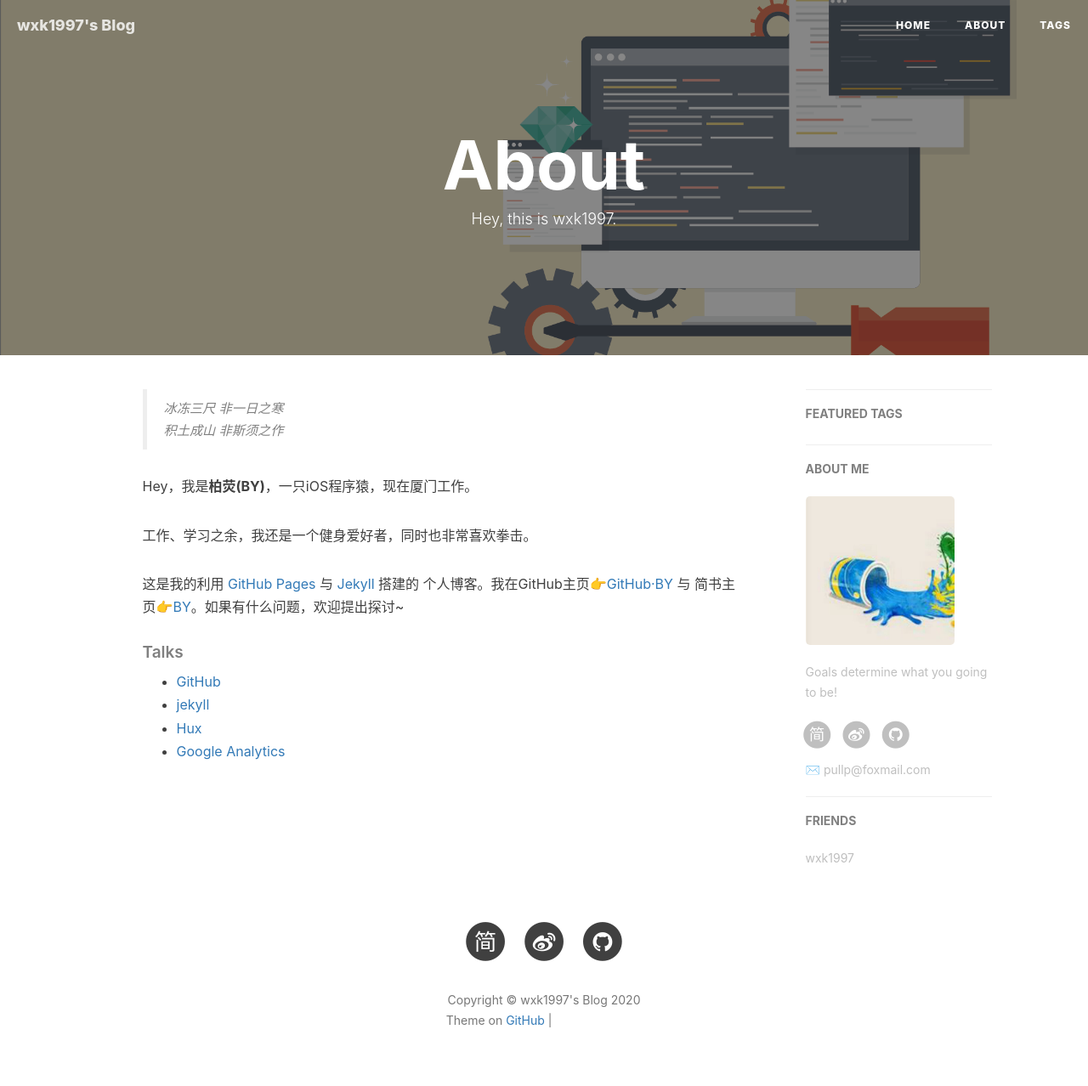
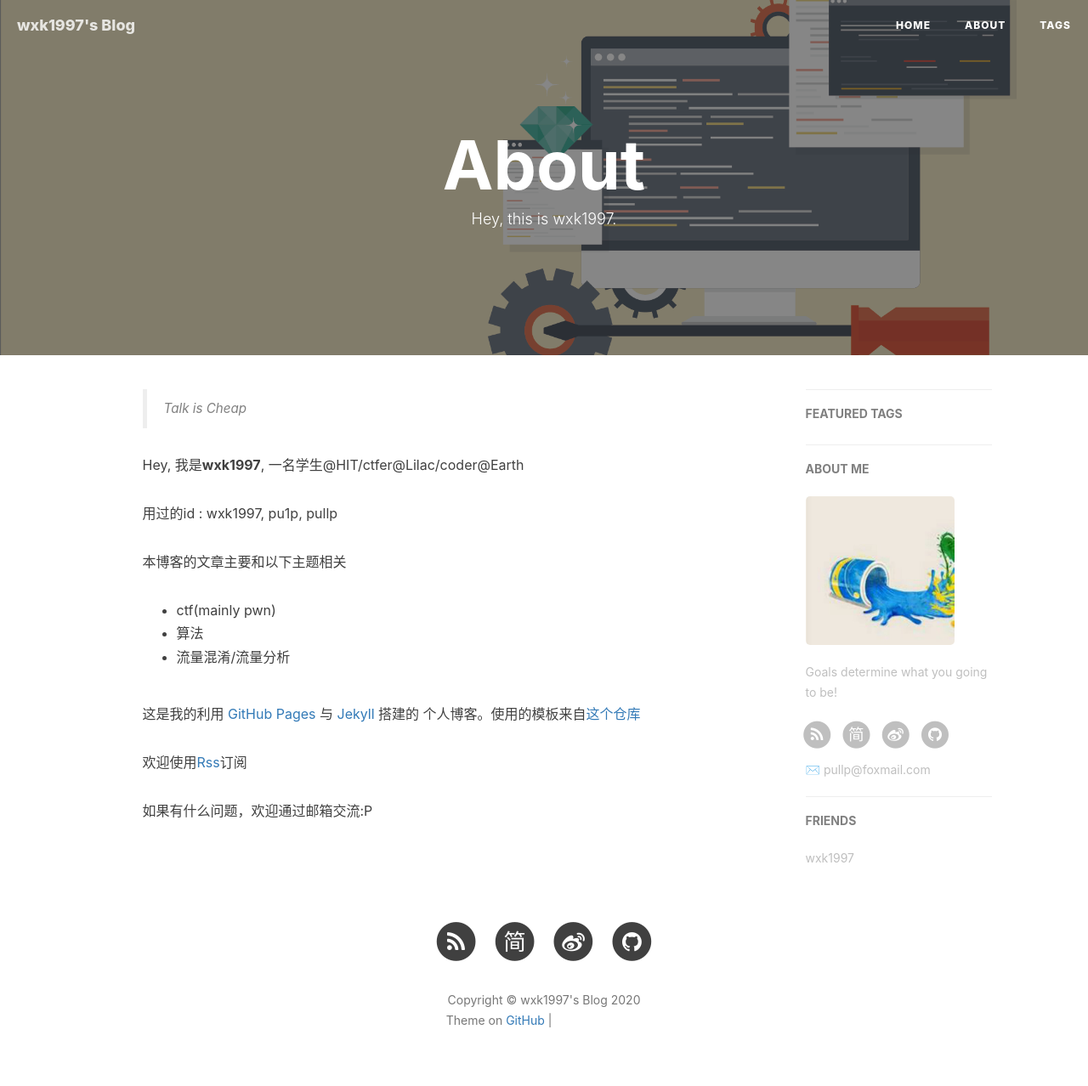
Before and after one commit to pullp/pullp.github.io, a Jekyll site: the page built from about.html, in a window 1280 px wide. Shown: the whole page at 85% size. Built offline with Jekyll 4.4.1, drawn with Linux system fonts in a browser that asks for light colours; nearby versions of some CDN libraries; comment, search, counter and statistics services are not loaded; grey boxes are pictures that could not be loaded.

Commit message:
feat: update about, enable rss

```diff
--- a/_config.yml
+++ b/_config.yml
@@ -17,7 +17,7 @@
 
 
 # SNS settings
-RSS: false
+RSS: true
 weibo_username:     wxk_1997
 # zhihu_username:
 github_username:    pullp
--- a/about.html
+++ b/about.html
@@ -15,47 +15,29 @@
 <div class="zh post-container">
 
     <!--copied from markdown -->
-    <blockquote><p>冰冻三尺 非一日之寒<br>
-    积土成山 非斯须之作</p></blockquote>
+    <blockquote><p>Talk is Cheap</p></blockquote>
 
-    <p>Hey，我是<strong>柏荧(BY)</strong>，一只iOS程序猿，现在厦门工作。</p>
+    <p>Hey, 我是<strong>wxk1997</strong>, 一名学生@HIT/ctfer@Lilac/coder@Earth</p>
 
-    <p>工作、学习之余，我还是一个健身爱好者，同时也非常喜欢拳击。</p>
+    <p>用过的id : wxk1997, pu1p, pullp</p>
 
-    <p>这是我的利用 <a href="https://pages.github.com/">GitHub Pages</a> 与 <a href="http://jekyll.com.cn/">Jekyll</a> 搭建的 个人博客。我在GitHub主页<a href="https://github.com/qiubaiying">👉GitHub·BY</a> 与 简书主页<a href="https://http://www.jianshu.com/u/e71990ada2fd">👉BY</a>。如果有什么问题，欢迎提出探讨~</p>
+    <p>本博客的文章主要和以下主题相关</p>
+
+    <ul>
+        <li>ctf(mainly pwn)</li>
+        <li>算法</li>
+        <li>流量混淆/流量分析</li>
+    </ul>
+
+    <p>这是我的利用 <a href="https://pages.github.com/">GitHub Pages</a> 与 <a href="http://jekyll.com.cn/">Jekyll</a> 搭建的 个人博客。使用的模板来自<a href="https://github.com/qiubaiying/qiubaiying.github.io">这个仓库</a></p>
+
+    <p>欢迎使用<a href="https://pullp.github.io/feed.xml">Rss</a>订阅</p>
+
+    <p>如果有什么问题，欢迎通过邮箱交流:P</p>
 
     <p></p>
 
-    <h5>Talks</h5>
-
-    <ul>
-        <li><a href="https://github.com">GitHub</a></li>
-        <li><a href="http://jekyll.com.cn/">jekyll</a></li>
-        <li><a href="http://huangxuan.me/">Hux</a></li>
-        <li><a href="https://analytics.google.com/analytics">Google Analytics</a></li>
-    </ul>
 </div>
-
-<!-- English Version -->
-<!-- <div class="en post-container">
-    <blockquote><p>Yet another iOS Developer. <br>
-    Yet another Life-long Student.</p></blockquote>
-
-    <p>Hi, I am <strong>Baiying Qiu</strong>，you can call me <strong>BY</strong>. I am an iOS software engineer and currently working in Xiamen</p>
-
-    <p>This is my personal blog, through making Github Pages and Jekyll.My GitHub  👉 <a href="http://github.com/qiubaiying">Github·BY</a>.</p>
-
-    <p>I am a sports enthusiast, I like fitness, running and boxing.</p>
-
-    <h5>Talks</h5>
-
-    <ul>
-    <li><a href="https://github.com">GitHub</a></li>
-    <li><a href="http://jekyll.com.cn/">jekyll</a></li>
-    <li><a href="https://pages.github.com/">GitHub Pages</a></li>
-    <li><a href="https://qiubaiying.github.io">BY</a></li>
-    </ul>
-</div> -->
 
 <!-- Handle Language Change -->
 <script type="text/javascript">
```
Also changed, not shown: 1 other file.
